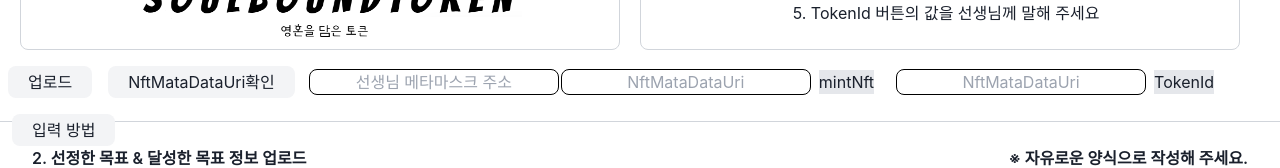
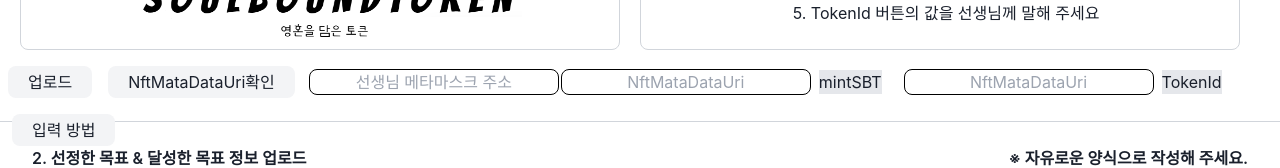
Before and after one commit to choihoya/LionLionProject, a React (Create React App) app: page /student in a window 1280 px wide. Shown: the part 358-526 px from the top of the page. Built offline with nearby package versions, Linux system fonts and the light colour scheme; what web3 would draw is missing.

Commit message:
first commit

```diff
--- a/src/scompontents/MakeNft.jsx
+++ b/src/scompontents/MakeNft.jsx
@@ -199,7 +199,7 @@ function MakeNft({account}){
                             {/* //////////////////////////////////////////////////////////////////////////////////////////////////////////////////////////////////////////////// */}
                             <input value={teacheraddress} onChange={(e)=>{setteacheraddress(e.target.value)}} placeholder="선생님 메타마스크 주소" className="text-center ml-2"style={{ marginLeft: '2px',border: '1px solid black', borderRadius: '0.5rem' }} />
                             <input value={nftmatadatauri} onChange={(e)=>{setnftmatadatauri(e.target.value)}} placeholder="NftMataDataUri" className="text-center mr-2"style={{ marginLeft: '2px',border: '1px solid black', borderRadius: '0.5rem' }} />
-                            <button className='mr-5 hover:bg-gray-300 bg-gray-200' onClick={studentmintnft}>mintNft</button>
+                            <button className='mr-5 hover:bg-gray-300 bg-gray-200' onClick={studentmintnft}>mintSBT</button>
 
                             <input value={studentchecktokenid} onChange={(e)=>{setstudentchecktokenid(e.target.value)}} placeholder="NftMataDataUri" className="text-center mr-2"style={{ marginLeft: '2px',border: '1px solid black', borderRadius: '0.5rem' }} />
                             <button className='mr-5 hover:bg-gray-300 bg-gray-200' onClick={studentchecktokenidfunction}>
```
